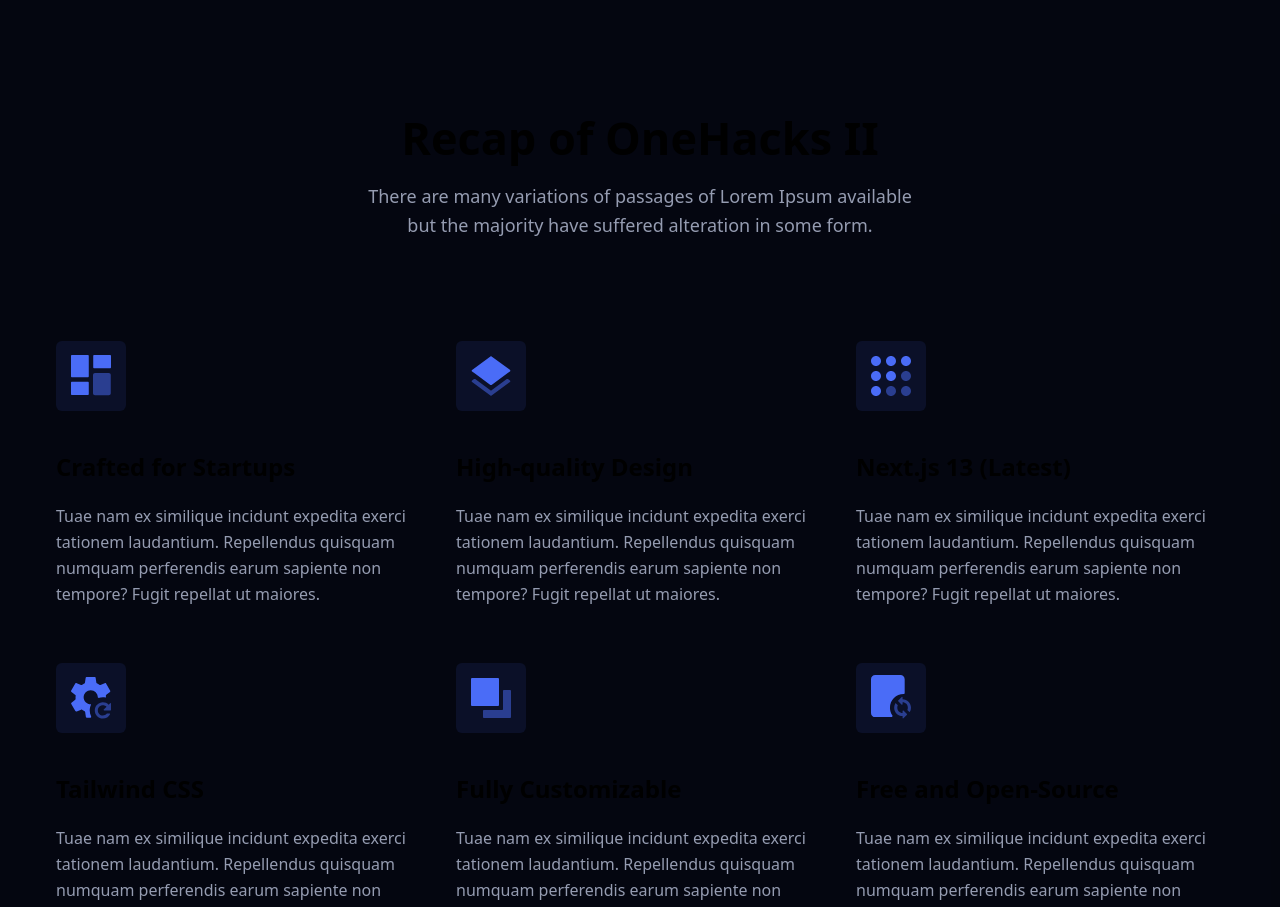
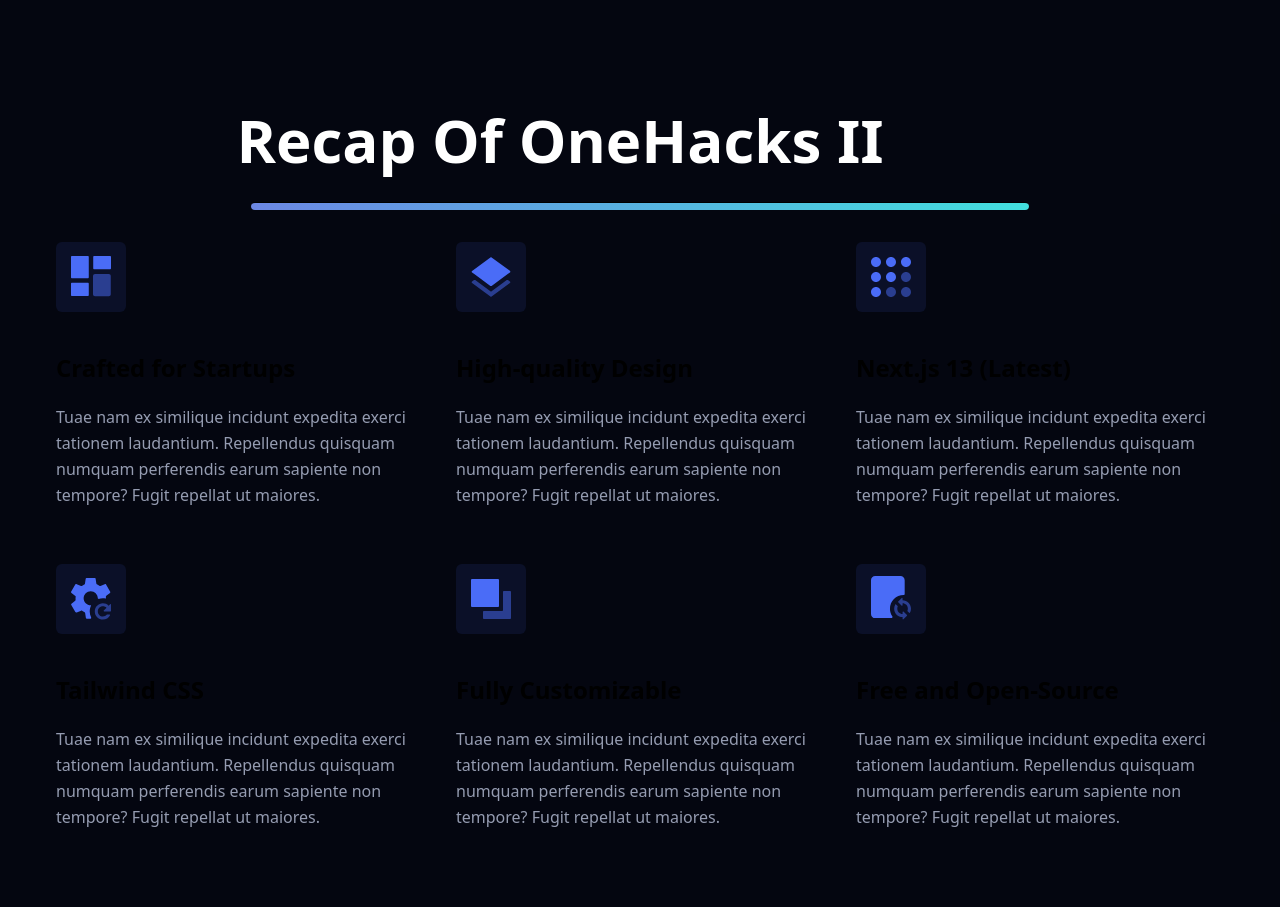
Before and after one commit to OneHacksIII/website, a React (Create React App) app: page / in a window 1280 px wide. Shown: the part 803-1710 px from the top of the page. Built offline with nearby package versions, Linux system fonts and the light colour scheme.

Commit message:
gradient recap

```diff
--- a/src/App.js
+++ b/src/App.js
@@ -2,7 +2,7 @@
 import AboutSectionTwo from "./components/About/AboutSectionTwo";
 import Brands from "./components/Brands";
 import Contact from "./components/Contact";
-import Features from "./components/Features";
+import Recap from "./components/Recap";
 import Hero from "./components/Hero";
 import Pricing from "./components/Pricing";
 import Testimonials from "./components/Testimonials";
@@ -18,8 +18,8 @@
         <Header />
         <Hero />
       </div>
-      <div id="features">
-        <Features />
+      <div id="Recap">
+        <Recap />
       </div>
 
       <div id="brands">
--- a/src/components/Features/index.jsx
+++ b/src/components/Recap/index.jsx
@@ -1,8 +1,7 @@
-import SectionTitle from "../Common/SectionTitle";
 import SingleFeature from "./SingleFeature";
 import featuresData from "./featuresData";
 
-const Features = () => {
+const Recap = () => {
   return (
     <>
       <section
@@ -10,12 +9,11 @@
         className="bg-primary/[.03] py-16 md:py-20 lg:py-28"
       >
         <div className="container">
-          <SectionTitle
-            title="Recap of OneHacks II"
-            paragraph="There are many variations of passages of Lorem Ipsum available but the majority have suffered alteration in some form."
-            center
-          />
+          <h1 className="text-6xl font-bold text-center pr-40 text-white">Recap Of OneHacks II</h1>
+          <div className="grid place-items-center py-8">
 
+            <hr className="h-2 rounded-xl object-center bg-gradient-to-r from-logo1 to-logo2 w-2/3" />
+          </div>
           <div className="grid grid-cols-1 gap-x-8 gap-y-14 md:grid-cols-2 lg:grid-cols-3">
             {featuresData.map((feature) => (
               <SingleFeature key={feature.id} feature={feature} />
@@ -27,4 +25,4 @@
   );
 };
 
-export default Features;
+export default Recap;
--- a/tailwind.config.js
+++ b/tailwind.config.js
@@ -20,6 +20,8 @@
         dark: "#1D2144",
         primary: "#4A6CF7",
         yellow: "#FBB040",
+        "logo1": "#6c87e4",
+        "logo2": "#42dfdd",
         "bluee": "#5fa1e2",
         "body-color": "#959CB1",
       },
```
Also changed, not shown: src/components/Recap/SingleFeature.jsx (renamed from src/components/Features/SingleFeature.jsx), src/components/Recap/featuresData.jsx (renamed from src/components/Features/featuresData.jsx).
